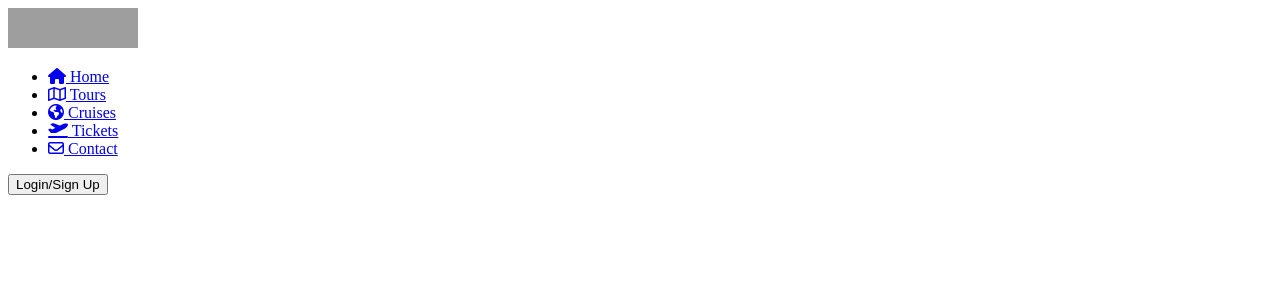
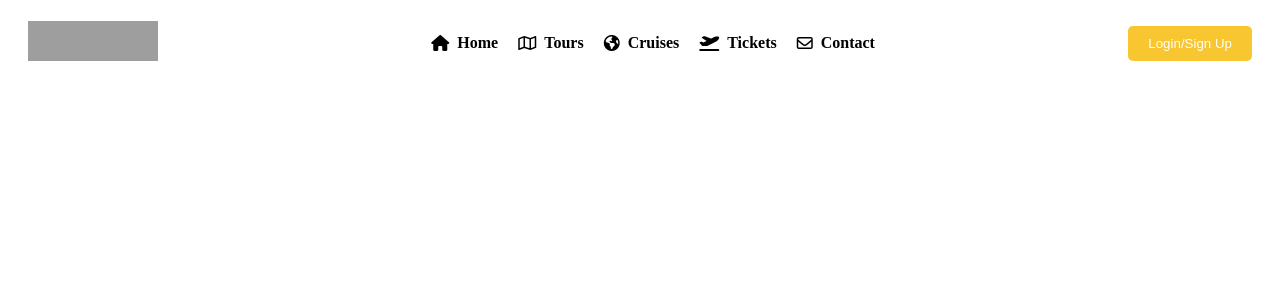
Before and after one commit to EricOS-83/Travel-Agency-Theme, a Node server app: template views/partials/header.ejs in a window 1280 px wide. Shown: the top 300 px of the page. Run offline with Node 20, Linux system fonts and the light colour scheme; the template is opened without the code that fills it, so the values that code supplies are empty; some libraries are stand-ins or nearby versions; grey boxes are pictures that could not be loaded.

Commit message:
fix stylesheet links and logo image

```diff
--- a/views/partials/header.ejs
+++ b/views/partials/header.ejs
@@ -5,14 +5,14 @@
     <meta name="viewport" content="width=device-width, initial-scale=1.0">
     <title>NavBar</title>
     <link rel="stylesheet" href="https://cdnjs.cloudflare.com/ajax/libs/font-awesome/6.6.0/css/all.min.css">
-    <link rel="stylesheet" href="styles.css">
+    <link rel="stylesheet" href="/public/styles/main.css">
 </head>
 <body>
 
     <div class="container">
 
         <div class="logo">
-            <img src="travelbee-logo-ΤΜ_copy.png" alt="travelbee logo" width="130" height="40">
+            <img src="/public/images/travelbee-logo-ΤΜ_copy.png" alt="travelbee logo" width="130" height="40">
         </div>
 
         <div class="nav">
```
